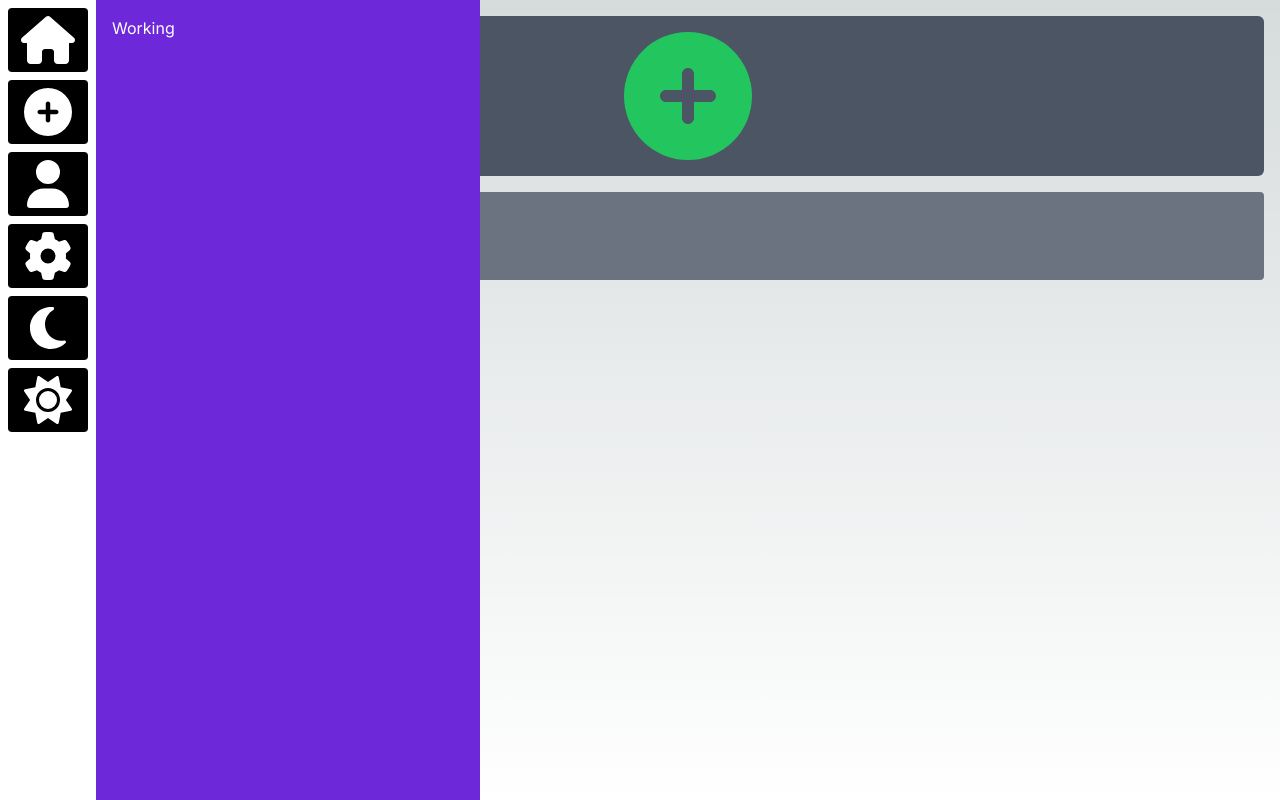
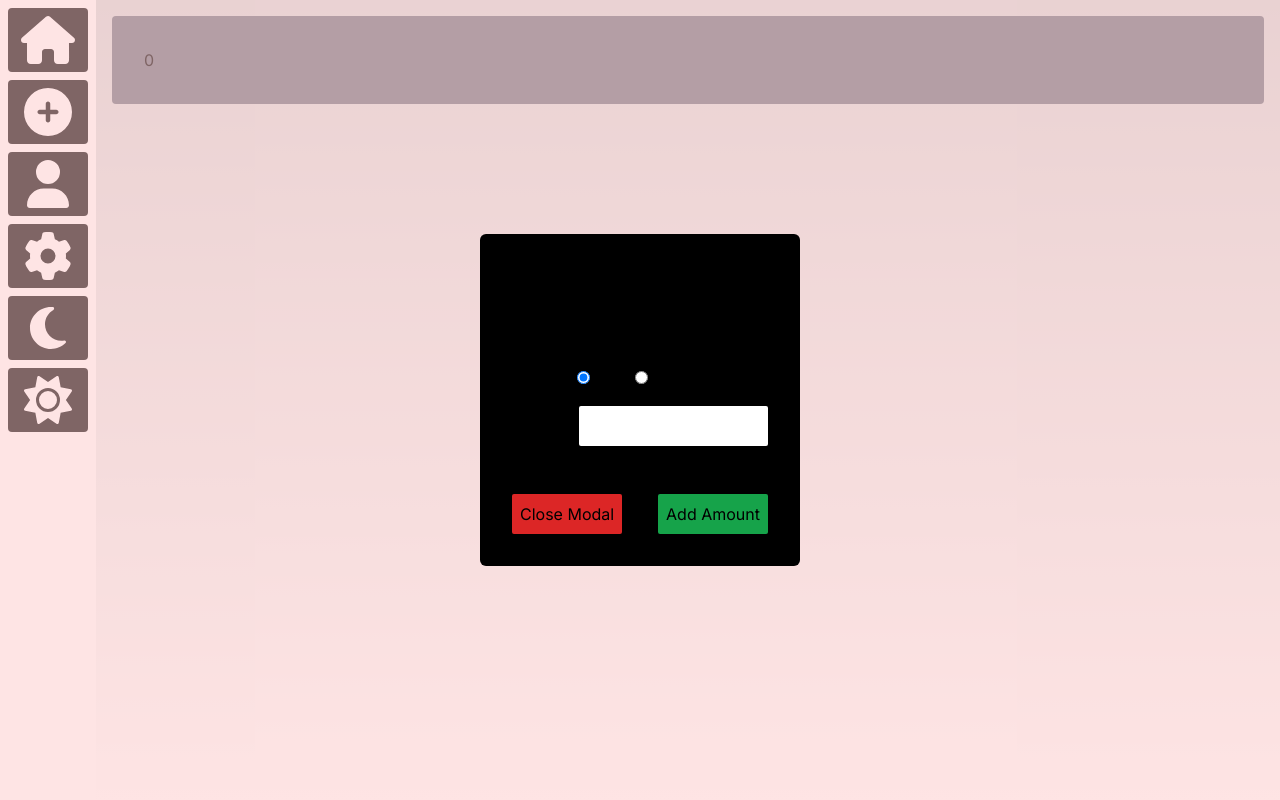
Before and after one commit to 11amanraj/expense-manager, a Next.js app: page / in a window 1280 px wide. Both pictures are taken after a click on the icon 48 px from the left and 112 px from the top of the page. Built offline with nearby package versions, Linux system fonts and the light colour scheme.

Commit message:
Incorporated AddEntry to navbar

```diff
--- a/app/page.tsx
+++ b/app/page.tsx
@@ -8,7 +8,6 @@ export default function Home() {
 
   return (
     <section>
-      <AddEntry />
       <div className='bg-gray-500 m-4 p-8 rounded'>{balance}</div>
     </section>
   )
--- a/components/Dashboard/AddEntry.tsx
+++ b/components/Dashboard/AddEntry.tsx
@@ -46,7 +46,7 @@ const AddEntry = () => {
     }
 
     return (
-        <div className="flex justify-center items-center bg-gray-600 p-4 m-4 rounded-md h-40">
+        <>
             <FontAwesomeIcon
                 onClick={() => setShowModal(true)}
                 className='flex-1 h-full w-full text-green-500 cursor-pointer'
@@ -58,7 +58,7 @@ const AddEntry = () => {
                     <legend>Select type of transaction</legend>
                     <div>
                         <label htmlFor="expense">Expense</label>
-                        <input type='radio' id='expense' name='amountType' value='expense' checked ref={expenseRadioRef}/>
+                        <input type='radio' id='expense' name='amountType' value='expense' defaultChecked ref={expenseRadioRef}/>
 
                         <label htmlFor="credit">Credit</label>
                         <input type='radio' id='credit' name='amountType' value='credit' ref={creditRadioRef}/>
@@ -86,7 +86,7 @@ const AddEntry = () => {
                     >Add Amount</button>
                 </div>
             </Modal>
-        </div>
+        </>
     )
 }
 
--- a/components/Navigation/NavBar.tsx
+++ b/components/Navigation/NavBar.tsx
@@ -5,6 +5,7 @@ import { faHouse, faCirclePlus, faUser, faGear, faSun, faMoon } from '@fortaweso
 import '@styles/navbar.css'
 import { useState } from 'react'
 import Drawer from './Drawer';
+import AddEntry from '@components/Dashboard/AddEntry';
 
 export default function NavBar() {
     const [showDrawer, setShowDrawer] = useState(false)
@@ -17,7 +18,7 @@ export default function NavBar() {
     <nav className="bg-white text-red-800 px-2 py-2 md:h-screen md:w-24">
         <ul className="nav_list">
             <li><FontAwesomeIcon icon={faHouse}/></li>
-            <li onClick={drawerHandler}><FontAwesomeIcon icon={faCirclePlus}/></li>
+            <li><AddEntry /></li>
             <li onClick={drawerHandler}><FontAwesomeIcon icon={faUser}/></li>
             <li onClick={drawerHandler}><FontAwesomeIcon icon={faGear}/></li>
             <li><FontAwesomeIcon icon={faMoon}/></li>
```
